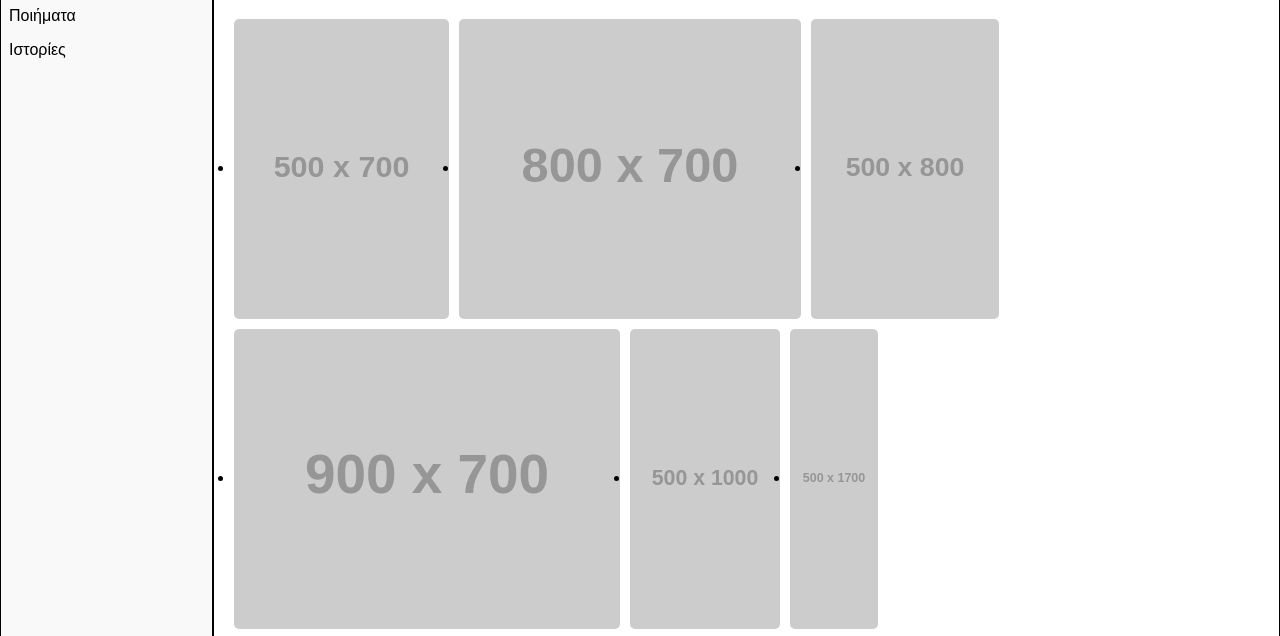
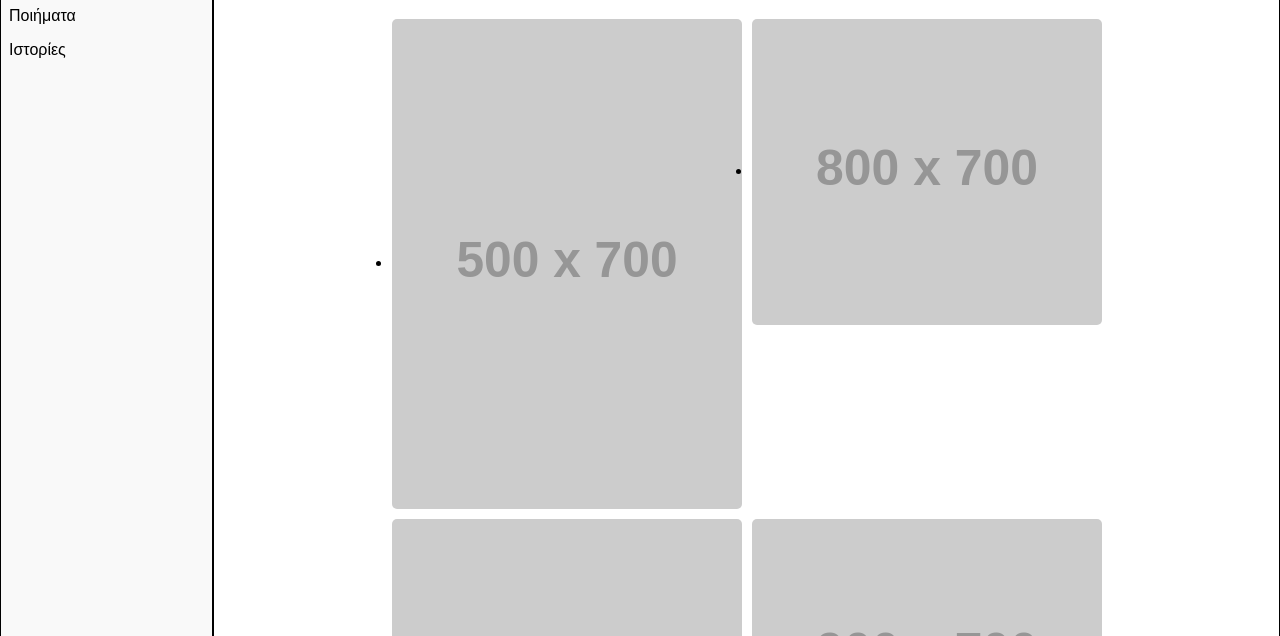
Before and after one commit to Manipull/ergasia, a website: page www/photos.html in a window 1280 px wide. Shown: the part 111-747 px from the top of the page. Drawn offline with Linux system fonts and the light colour scheme; placeholder pictures from the web are drawn by us.

Commit message:
Update template.css

```diff
--- a/www/css/template.css
+++ b/www/css/template.css
@@ -246,19 +246,18 @@ th, td {
 .flex {
     display: flex;
     flex-wrap: wrap;
+    justify-content: center;
     gap: 10px;
 }
 
 .flex > li {
-    height: 300px;
-    cursor: pointer;
-    position: relative;
+    flex-basis: 350px;
 }
 
 .flex > li img {
-  object-fit: cover;
-  width: 100%;
-  height: 100%;
-  vertical-align: middle;
-  border-radius: 5px;
+    object-fit: cover;
+    max-width: 100%;
+    height: auto;
+    vertical-align: middle;
+    border-radius: 5px;
 }
```
